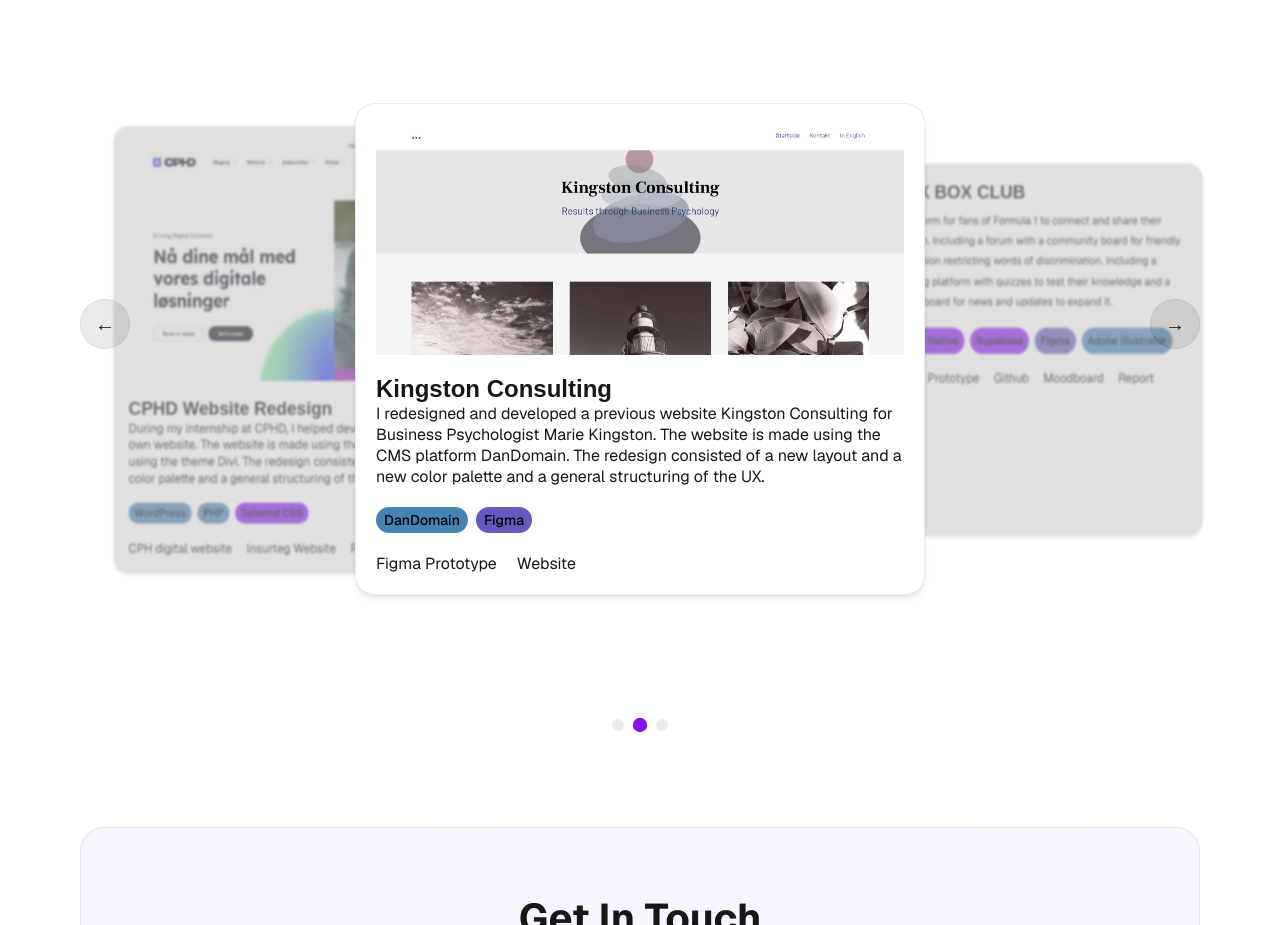
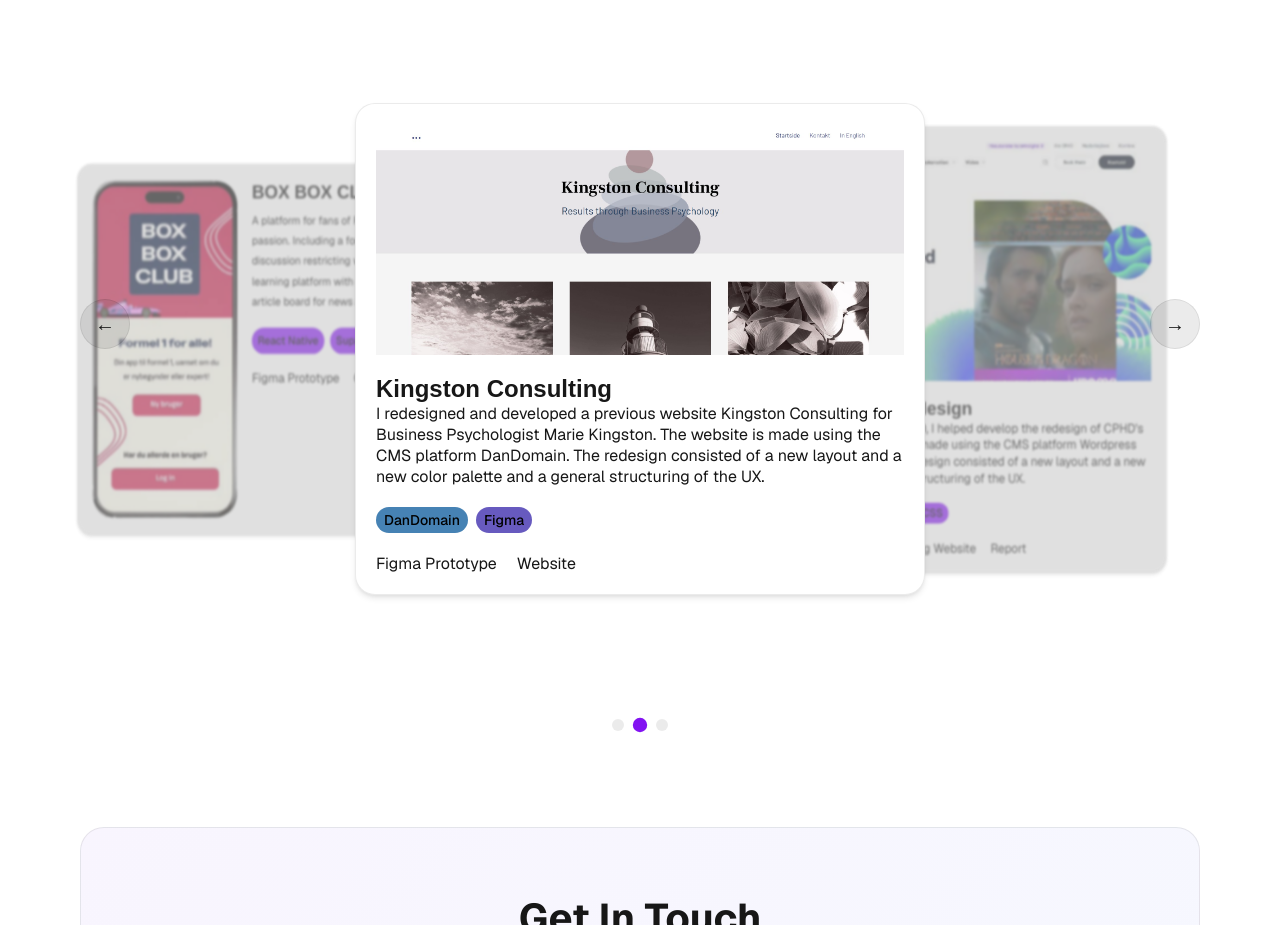
Before and after one commit to SophiaAnina/sophiaanina, a Next.js app: page / in a window 1280 px wide. Shown: the part 780-1705 px from the top of the page. Built offline with nearby package versions, Linux system fonts and the light colour scheme.

Commit message:
Fix carousel slide transformations for improved animation direction

```diff
--- a/src/styles/Home.module.css
+++ b/src/styles/Home.module.css
@@ -463,14 +463,14 @@
 
 .carouselSlide.prevSlide {
   opacity: 0.6;
-  transform: scale(0.8) translateX(400px) rotateY(-25deg);
+  transform: scale(0.8) translateX(-400px) rotateY(25deg);
   filter: blur(1px) brightness(0.8);
   z-index: 2;
 }
 
 .carouselSlide.nextSlide {
   opacity: 0.6;
-  transform: scale(0.8) translateX(-400px) rotateY(25deg);
+  transform: scale(0.8) translateX(400px) rotateY(-25deg);
   filter: blur(1px) brightness(0.8);
   z-index: 2;
 }
```
